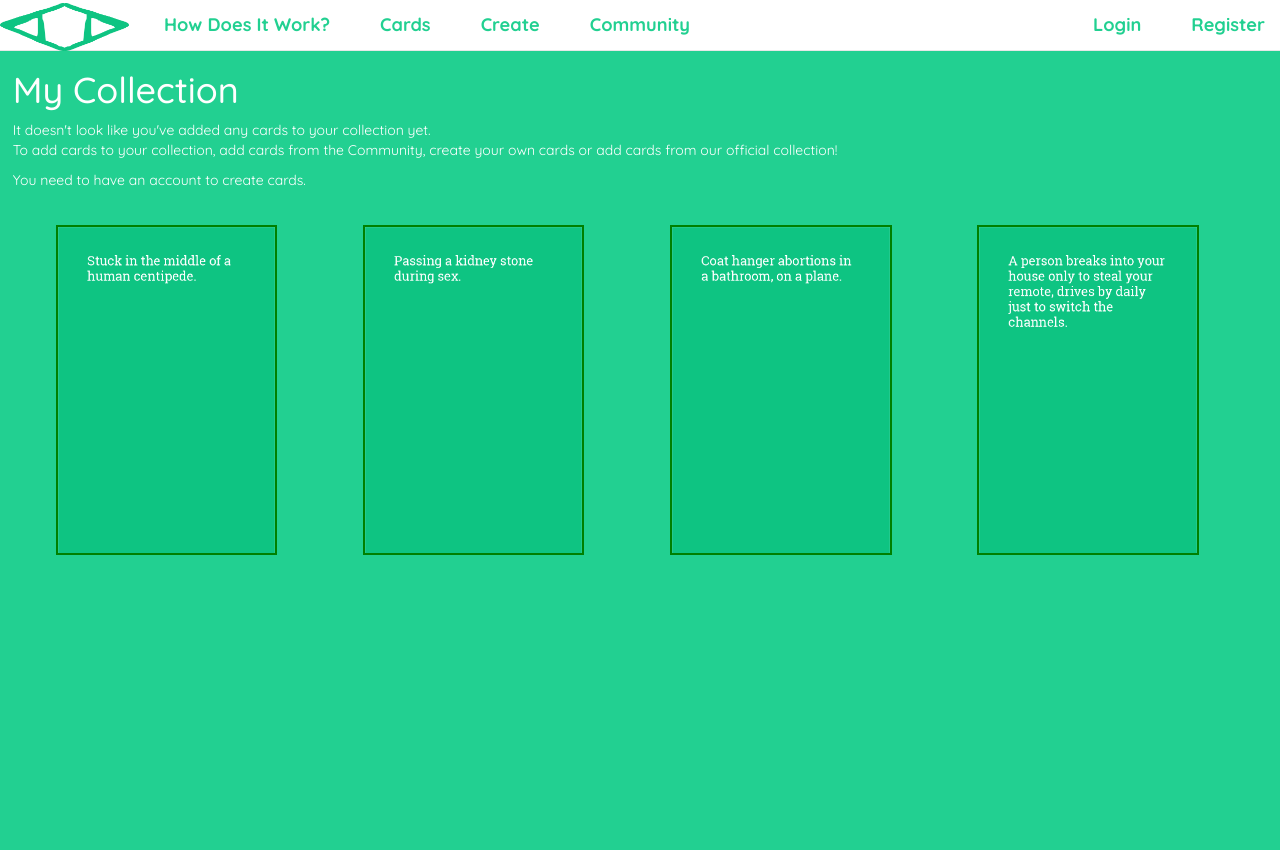
After one commit to gheghi18/Assholes_Anonymous, a Django app: page /cards/ in a window 1280 px wide. The commit adds this page. Run offline with Django 3.2, Linux system fonts and the light colour scheme; some libraries are stand-ins or nearby versions.

Commit message:
Added Chagnes to the card page and the register page

```diff
--- /dev/null
+++ b/main_app/static/css/cards.css
@@ -0,0 +1,37 @@
+body
+{
+	overflow:visible;
+}
+
+.container
+{
+	margin-top:50px;
+}
+
+.title
+{
+
+}
+
+.card-display
+{
+	margin-top:25px;
+	text-align:center; /*Centers all the cards*/
+}
+
+.card-container
+{
+}
+
+.card-image
+{
+	border:2px solid green;
+
+	cursor:pointer;
+}
+
+.card-image:hover
+{
+	border:2px solid black;
+	transition: 0.3s;
+}
--- /dev/null
+++ b/main_app/static/css/register.css
@@ -0,0 +1,4 @@
+#container
+{
+	margin-top:100px;
+}
--- a/main_app/templates/main_app/base.html
+++ b/main_app/templates/main_app/base.html
@@ -57,7 +57,7 @@
 	                    <a href="#" id = "overviewButton">How Does It Work?</a>
 	                </li>
 	                <li>
-	                    <a href="#">Cards</a>
+	                    <a href="{% url 'cards' %}">Cards</a>
 	                </li>
 
 	                <li>
@@ -74,7 +74,7 @@
 	                    <a href="#">Login</a>
 	                </li>
 	                <li>
-	                    <a href="#">Register</a>
+	                    <a href="{% url 'register' %}">Register</a>
 	                </li>
 	            </ul>
 	        </div>
--- /dev/null
+++ b/main_app/templates/main_app/cards.html
@@ -0,0 +1,46 @@
+{% extends 'main_app/base.html' %}
+
+{% block stylesheets %}
+	<link rel="stylesheet" type="text/css" href="../../static/css/cards.css">
+{% endblock %}
+
+{% block content %}
+	<div class = "container">
+
+		<!-- The title of the page and instructions if the user has no sets -->
+		<div class = "row title">
+			<h1>My Collection</h1>
+			<p id = "empty-message">
+				It doesn't look like you've added any cards to your collection yet.
+				<br>
+				To add cards to your collection, add cards from the Community, create your own cards or add cards from our official collection!
+			</p>
+			<p id = "no-account">
+				You need to have an account to create cards.
+			</p>
+		</div>
+
+		<div class = "row card-display">
+			<!-- Dynamically fill this area with divs with the card -->
+			<!-- When you click on an image, use java script to create an area where you can see the number of likes it has, author etc. -->
+			<div class = "card-container col-lg-3">
+				<img class = "card-image" src="../../static/imgs/cards/1.png" width = 80%>
+			</div>
+
+			<div class = "card-container col-lg-3">
+				<img class = "card-image" src="../../static/imgs/cards/2.png" width = 80%>
+			</div>
+
+			<div class = "card-container col-lg-3">
+				<img class = "card-image" src="../../static/imgs/cards/3.png" width = 80%>
+			</div>
+
+			<div class = "card-container col-lg-3">
+				<img class = "card-image" src="../../static/imgs/cards/4.png" width = 80%>
+			</div>
+		</div>
+
+	</div>
+
+
+{% endblock %}
--- a/main_app/urls.py
+++ b/main_app/urls.py
@@ -4,5 +4,7 @@ from . import views
 urlpatterns = [
     url(r'^$', views.homepage, name='homepage'),
     url(r'^createCard/$',views.createCard,name = 'Create Card'),
-    url(r'^confirm/$',views.confirm,name = 'confirm')
+    url(r'^confirm/$',views.confirm,name = 'confirm'),
+    url(r'^cards/$',views.cards,name = 'cards'),
+    url(r'^register/$',views.register,name = 'register'),
 ]
--- a/main_app/views.py
+++ b/main_app/views.py
@@ -33,3 +33,9 @@ def createCard(request):
 
 def confirm(request):
 	return render(request,'main_app/confirm.html',{})
+
+def cards(request):
+	return render(request,'main_app/cards.html')
+
+def register(request):
+	return render(request,'main_app/register.html')
```
Also changed, not shown: main_app/models.py (+35 -1 lines), main_app/templates/main_app/register.html (added, +12 -0 lines).
